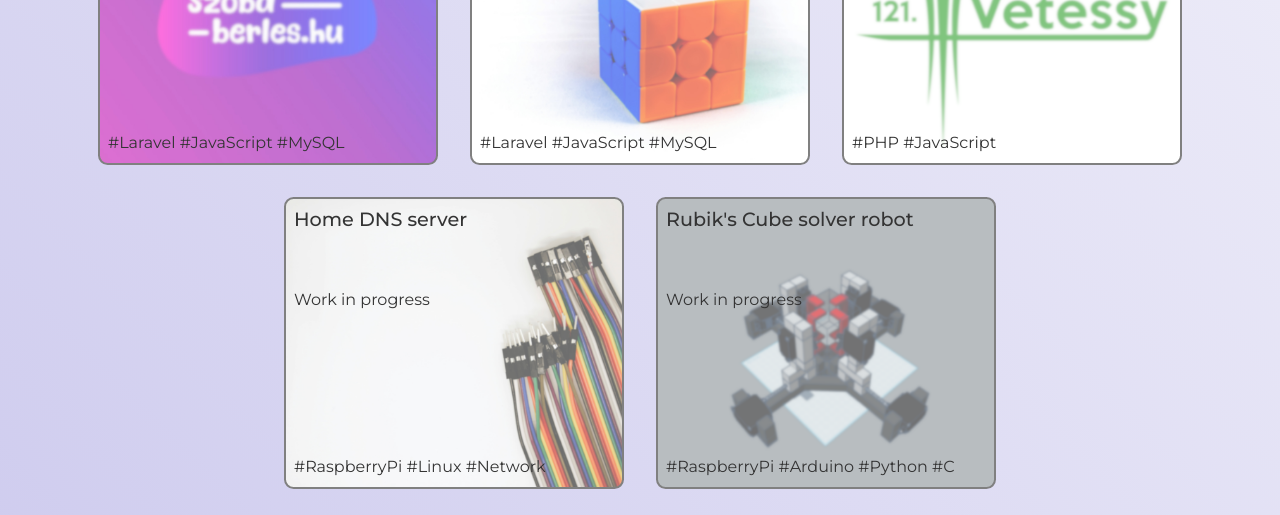
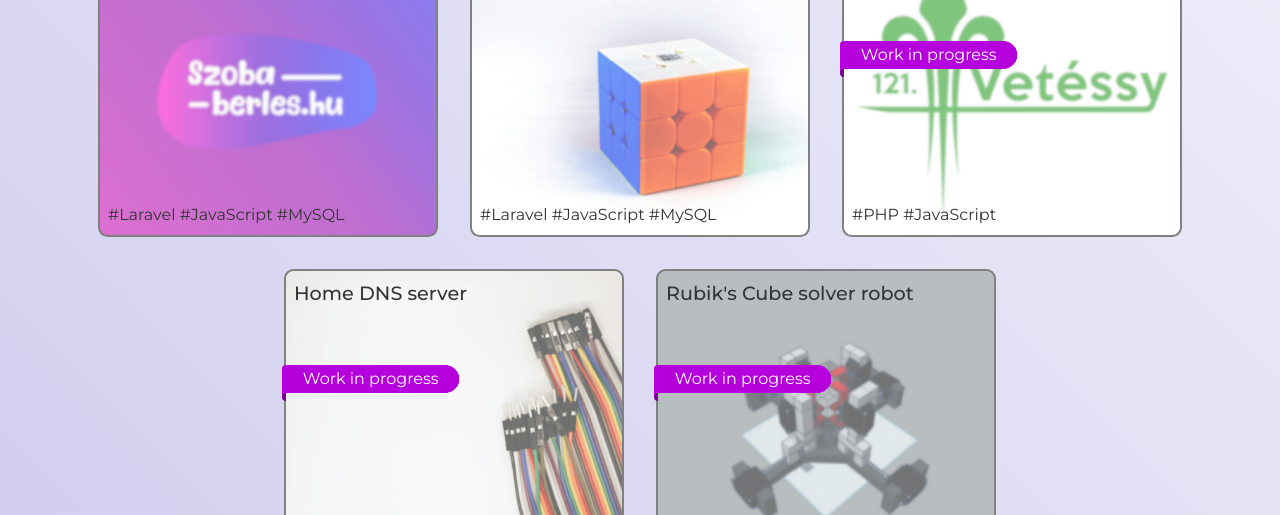
Before and after one commit to zdenko-gera/zdenko-gera.github.io, a plain HTML site: page index.html in a window 1280 px wide. Shown: the part 1231-1746 px from the top of the page. Drawn offline with Linux system fonts and the light colour scheme; no server answers.

Commit message:
Added ribbons

```diff
--- a/index.html
+++ b/index.html
@@ -46,21 +46,21 @@
 
             <div class="card" id="vetessy-card">
                 <a href="https://vetessy.hu/" target="_blank" class="card-title">vetessy.hu <i class="fa-solid fa-arrow-up-right-from-square fa-xs"></i></a>
-                <div class="card-type">Work in progress</div>
+                <div class="ribbon">Work in progress</div>
                 <a href="./vetessy" class="card-desc">Details <i class="fa-solid fa-arrow-right fa-xs"></i></a>
                 <div class="card-label">#PHP #JavaScript</div>
             </div>
 
             <div class="card" id="dns-card">
                 <span class="card-title">Home DNS server</span>
-                <div class="card-type">Work in progress</div>
+                <div class="ribbon">Work in progress</div>
                 <a href="./dns-server" class="card-desc">Details <i class="fa-solid fa-arrow-right fa-xs"></i></a>
                 <div class="card-label">#RaspberryPi #Linux #Network</div>
             </div>
 
             <div class="card" id="robot-card">
                 <span class="card-title">Rubik's Cube solver robot</span>
-                <div class="card-type">Work in progress</div>
+                <div class="ribbon">Work in progress</div>
                 <a href="./robot" class="card-desc">Details <i class="fa-solid fa-arrow-right fa-xs"></i></a>
                 <div class="card-label">#RaspberryPi #Arduino #Python #C</div>
             </div>
--- a/main.css
+++ b/main.css
@@ -12,7 +12,7 @@ html, body {
     background-color: #eeeeee;
     background: linear-gradient(45deg, #bcb8e8, #fefefe);
     scroll-behavior: smooth;
-    line-height: 1.5rem
+    line-height: 1.5;
 }
 
 header {
@@ -308,3 +308,39 @@ footer * {
     background-position: center;
     background-size: cover;
 }
+
+
+
+
+
+
+
+
+
+
+
+
+/* HTML: <div class="ribbon">Your text content</div> */
+.ribbon {
+  color: #fff;
+}
+
+.ribbon {
+  --r: .25em; /* control the ribbon shape (the radius) */
+  --c: #b500dd;
+
+  position: relative;
+  top: 0px;
+  left: calc(-3*var(--r));
+  line-height: 1.8;
+  padding: 0 1.3em calc(2*var(--r));
+  border-radius: var(--r) 0 0 var(--r);
+  background:
+    radial-gradient(100% 50% at left,var(--c) 98%,#0000 101%)
+     100% 0/.5lh calc(100% - 2*var(--r)),
+    radial-gradient(100% 50% at right,#0005 98%,#0000 101%)
+     0 100%/var(--r) calc(2*var(--r)),
+    conic-gradient(from 90deg at var(--r) calc(100% - 2*var(--r)),#0000 25%,var(--c) 0)
+     0 0/calc(101% - .5lh) 100%;
+  background-repeat: no-repeat;
+}
```
